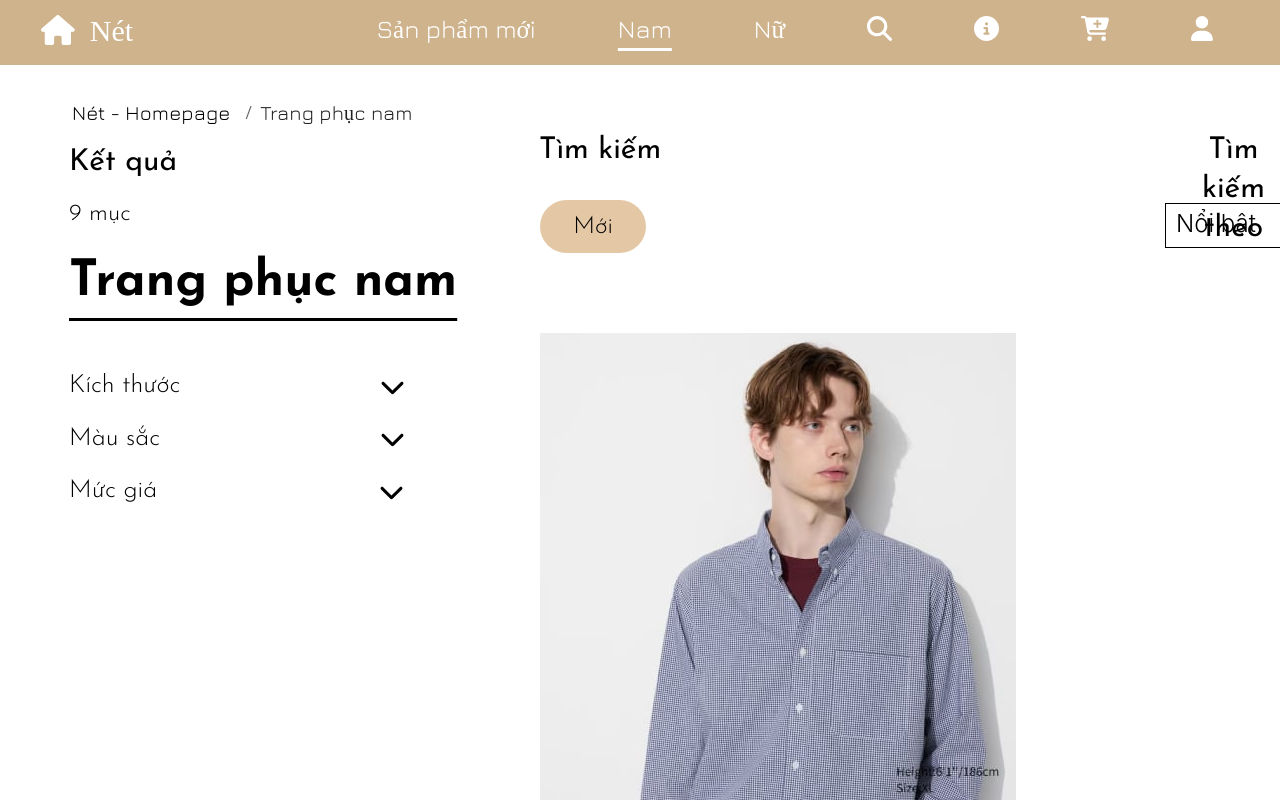
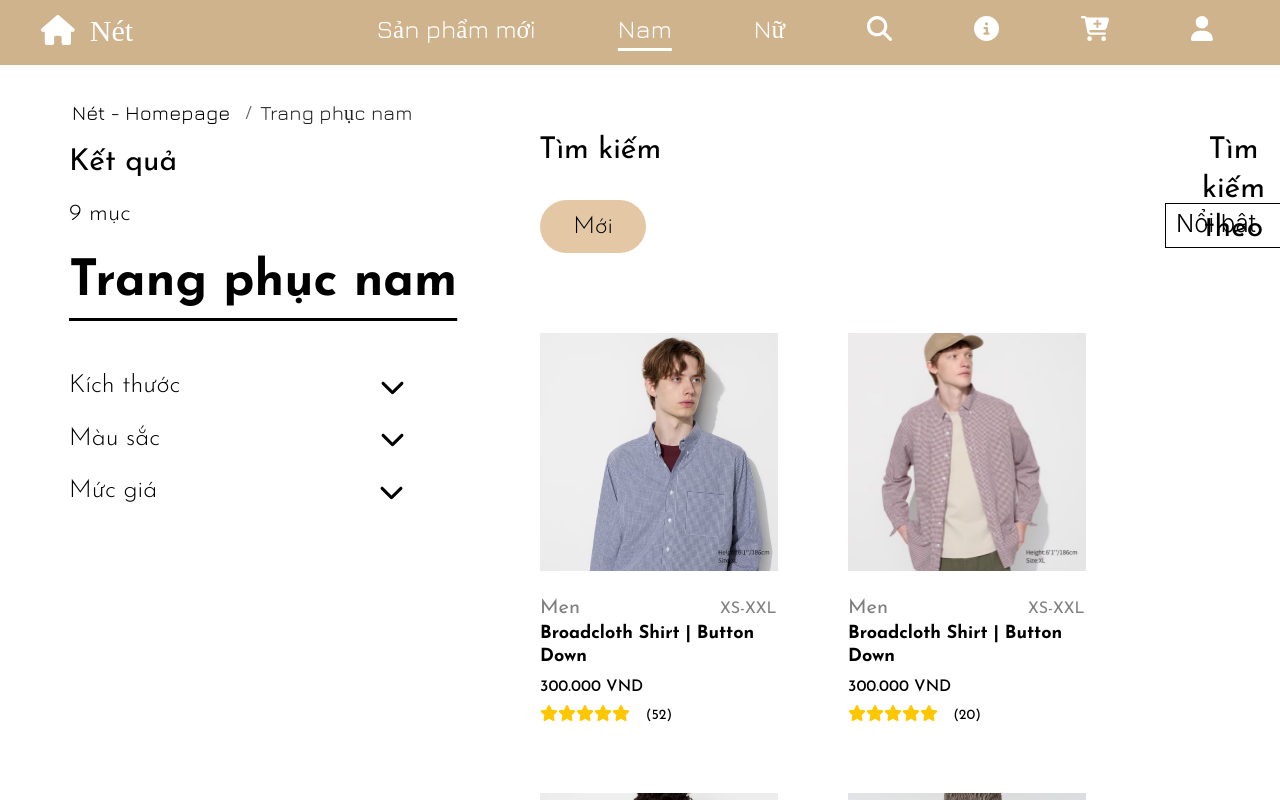
Before and after one commit to imsythang/final_clothing_website, a React (Create React App) app in the folder frontend/: page /men in a window 1280 px wide. Shown: the top 800 px of the page. Built offline with nearby package versions, Linux system fonts and the light colour scheme; a web font is replaced by a local one.

Commit message:
product: men (final)

```diff
--- a/frontend/src/styles/Menpro.module.scss
+++ b/frontend/src/styles/Menpro.module.scss
@@ -83,23 +83,15 @@ li:nth-child(7) a {
     margin-left: 540px;
     display: flex;
     flex-wrap: wrap;
-    gap: 10px;
+    gap: 70px;
 }
 .product_list .product {
     width: 240px;
     height: auto;
 }
-.product_list .product .image_1,
-.image_2,
-.image_3,
-.image_4,
-.image_5,
-.image_6,
-.image_7,
-.image_8,
-.image_9 {
-    width: 100px;
-    height: 100px;
+.product_list img {
+    width: 238px;
+    height: 238px;
     cursor: pointer;
     object-fit: cover;
 }
@@ -150,11 +142,13 @@ li:nth-child(7) a {
     font-size: 16px;
     color: rgba(0, 0, 0, 0.5);
     margin-left: 180px;
-    margin-top: -40px;
+    margin-top: -20px;
 }
 
 .product_list .description {
     font-family: "Josefin Sans", sans-serif;
+    max-width: 238px;
+    word-wrap: break-word;
     font-weight: 700;
     font-size: 18px;
     line-height: 130%;
@@ -174,7 +168,7 @@ li:nth-child(7) a {
 
 .product_list .iconstar {
     display: flex;
-    margin-top: -10px;
+    margin-top: 10px;
     color: #ffc700;
 
     span {
--- a/frontend/src/views/homePage.jsx
+++ b/frontend/src/views/homePage.jsx
@@ -18,7 +18,7 @@ function Header() {
             <div className={style.logo_text}>Nét</div>
             <div className={style.describe_text}>Letting your true beauty shine</div>
             <Link to="/newArrival" >
-                <button className={style.box} style={{ }}>
+                <button className={style.box} style={{}}>
                     Shop now
                 </button>
             </Link>
```
